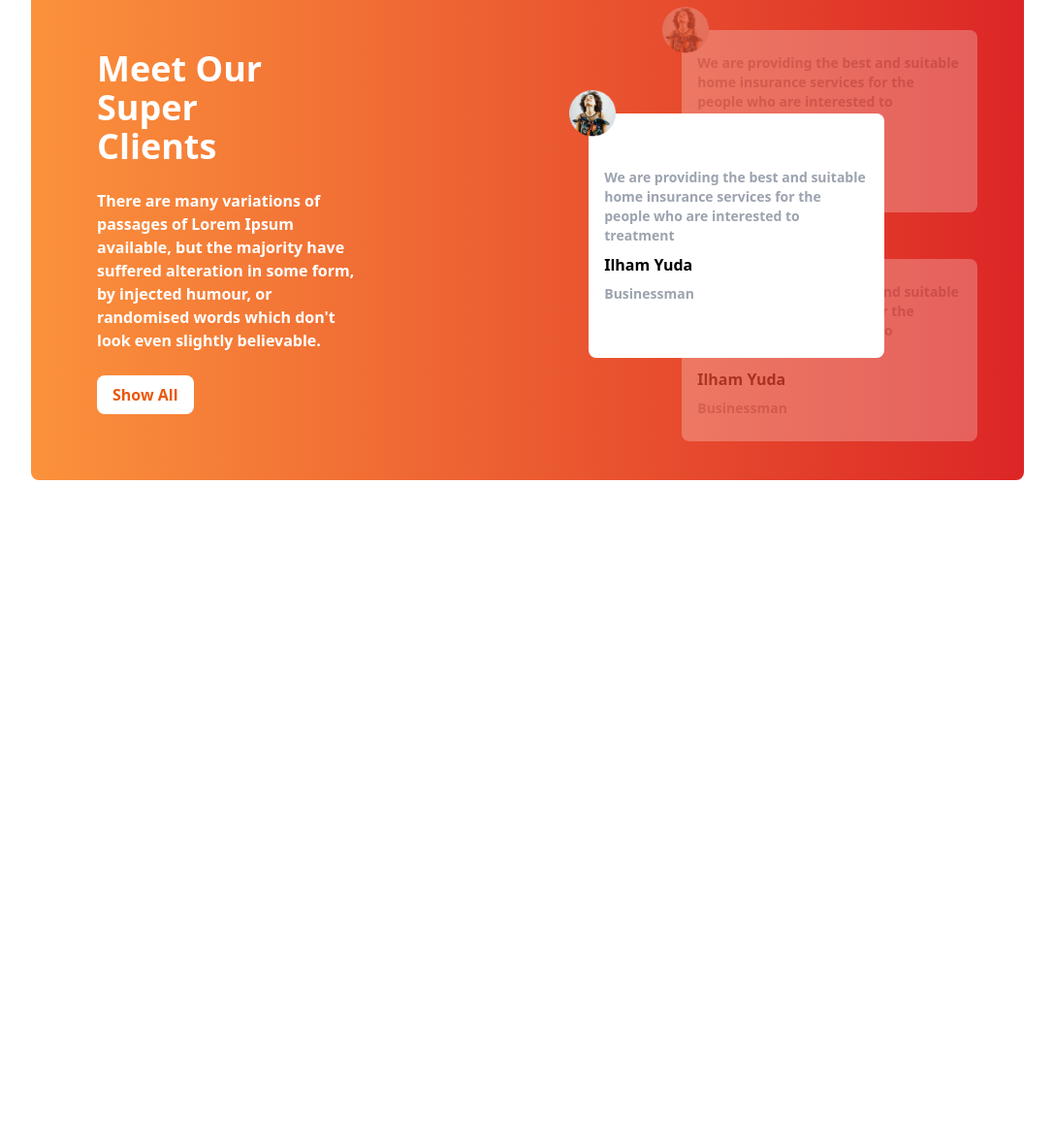
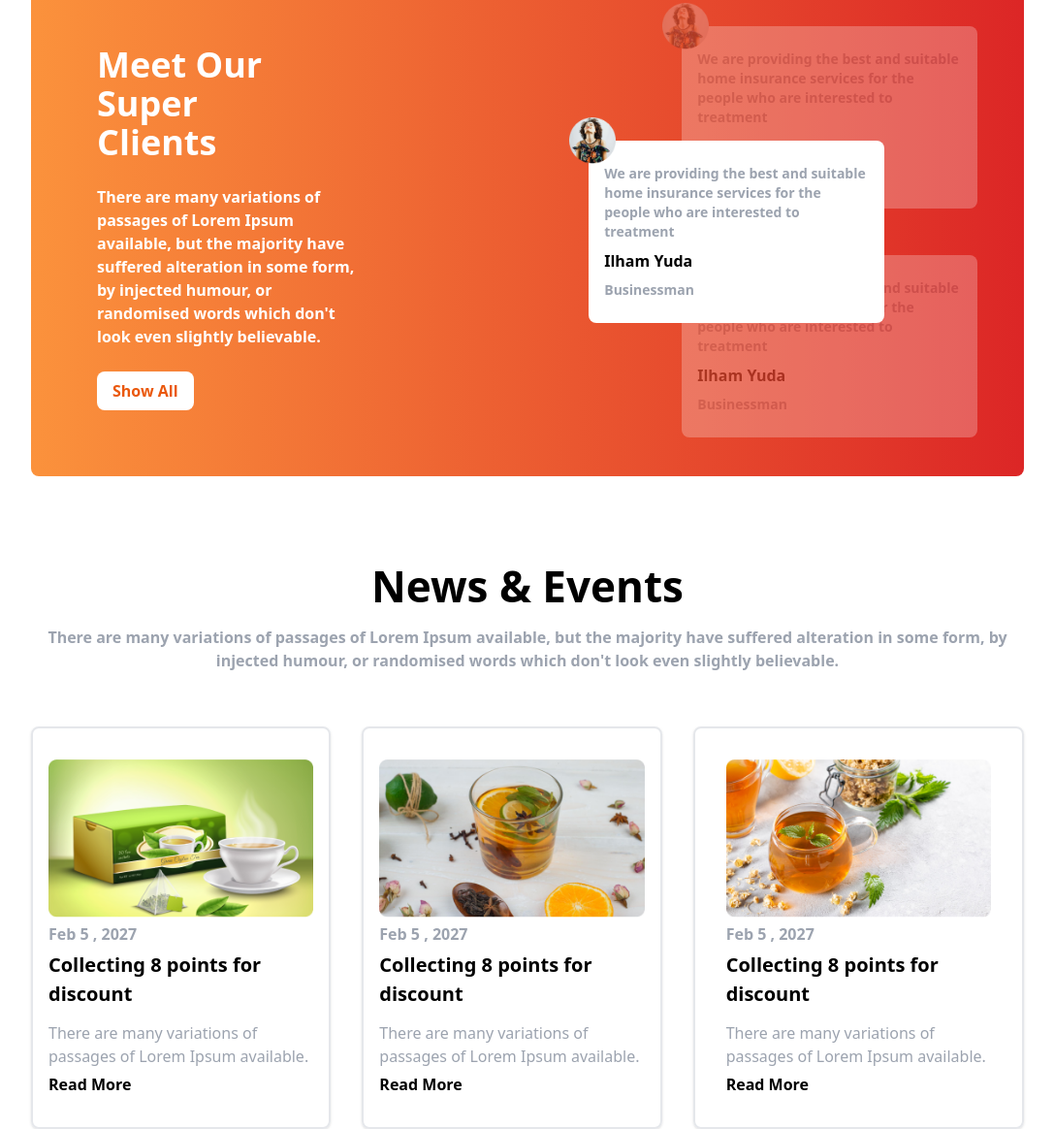
Before and after one commit to miazi2003/tea-house-project, a plain HTML site: page index.html in a window 1280 px wide. Shown: the part 1815-2979 px from the top of the page at 97% size, without its empty margins (96-1183 px from the left). Before the commit the page ends 2310 px from the top, so only its background shows below. Drawn offline with nearby package versions, Linux system fonts and the light colour scheme.

Commit message:
news section added

```diff
--- a/index.html
+++ b/index.html
@@ -134,9 +134,9 @@
       </section>
       <!--great tea section  -->
       <section>
-        <div class="flex flex-col md:flex-row gap-8">
+        <div class="flex flex-col md:flex-row gap-8 items-center">
           <!-- great grid -->
-          <div class="grid grid-cols-2 grid-rows-3 gap-4">
+          <div class="grid grid-cols-2 grid-rows-3 gap-2 w-5/5">
             <div
               class="h-38 w-[140px] md:w-[200px] bg-gradient-to-r from-red-200 to-pink-100 rounded-lg"
             ></div>
@@ -221,8 +221,6 @@
           <div
             class="h-auto w-full md:w-50% flex flex-col items-end justify-center gap-12 mt-10 md:m-0 relative"
           >
-
-
             <!-- f -->
             <div
               class="h-auto w-full md:w-2/4 bg-white px-4 py-4 rounded-lg opacity-25 md:relative"
@@ -248,7 +246,7 @@
               class="h-auto w-full md:w-2/4 bg-white px-4 py-4 rounded-lg opacity-25 md:relative"
             >
               <div
-            class="border-none md:absolute  md:-left-5 md:-top-6 md:border md: border-4 md:rounded-full"
+                class="border-none md:absolute md:-left-5 md:-top-6 md:border md: border-4 md:rounded-full"
               >
                 <img class="h-12 w-12" src="./images/client.png" alt="" />
               </div>
@@ -265,7 +263,7 @@
             <!-- three -->
 
             <div
-              class="h-auto w-full md:w-2/4 bg-white px-4 py-4 rounded-lg absolute md:right-24 md:py-12"
+              class="h-auto w-full md:w-2/4 bg-white px-4 py-4 rounded-lg absolute md:right-24"
             >
               <div
                 class="border-none md:absolute md:-left-5 md:-top-6 md:border md: border-4 md:rounded-full"
@@ -284,6 +282,67 @@
           </div>
         </div>
       </section>
+      <!-- news section -->
+      <div class="flex flex-col items-center text-center">
+        <h1 class="text-[2.5rem] md:text-[2.75rem] font-bold mb-2">
+          News & Events
+        </h1>
+        <p class="text-gray-400 font-semibold mb-14 text-center">
+          There are many variations of passages of Lorem Ipsum available, but
+          the majority have suffered alteration in some form, by injected
+          humour, or randomised words which don't look even slightly believable.
+        </p>
+
+
+
+        <div class="h-auto w-full flex flex-col md:flex-row gap-8">
+
+
+
+          <div class="shadow h-auto md:flex-1  px-4 py-8 rounded-lg flex flex-col gap-[5px] md:text-start border-2">
+            <div>
+              <img src="./images/news-1.png" alt="" />
+            </div>
+            <p class="text-gray-400 font-semibold text-center md:text-start">Feb 5 , 2027</p>
+            <h2  class="text-[1.10rem] md:text-[1.25rem] font-bold mb-2">Collecting 8 points for discount</h2>
+            <p class="text-gray-400 text-center md:text-start">
+              There are many variations of passages of Lorem Ipsum available.
+            </p>
+            <a href="" class="font-bold">Read More</a>
+          </div>
+
+
+
+
+          <div class="shadow h-auto md:flex-1  px-4 py-8 rounded-lg flex flex-col gap-[5px] md:text-start border-2">
+            <div>
+              <img src="./images/news-2.png" alt="" />
+            </div>
+            <p class="text-gray-400 font-semibold text-center md:text-start">Feb 5 , 2027</p>
+            <h2  class="text-[1.10rem] md:text-[1.25rem] font-bold mb-2">Collecting 8 points for discount</h2>
+            <p class="text-gray-400 text-center md:text-start">
+              There are many variations of passages of Lorem Ipsum available.
+            </p>
+            <a href="" class="font-bold">Read More</a>
+          </div>
+
+
+
+
+
+          <div class="shadow h-auto md:flex-1  px-8 py-8 rounded-lg flex flex-col gap-[5px] md:text-start border-2 ">
+            <div>
+              <img src="./images/news-3.png" alt="" />
+            </div>
+            <p class="text-gray-400 font-semibold text-center md:text-start">Feb 5 , 2027</p>
+            <h2  class="text-[1.10rem] md:text-[1.25rem] font-bold mb-2">Collecting 8 points for discount</h2>
+            <p class="text-gray-400 text-center md:text-start">
+              There are many variations of passages of Lorem Ipsum available.
+            </p>
+            <a href="" class="font-bold">Read More</a>
+          </div>
+        </div>
+      </div>
     </main>
   </body>
 </html>
```
Lines whose indentation alone changed are shown as unchanged.
